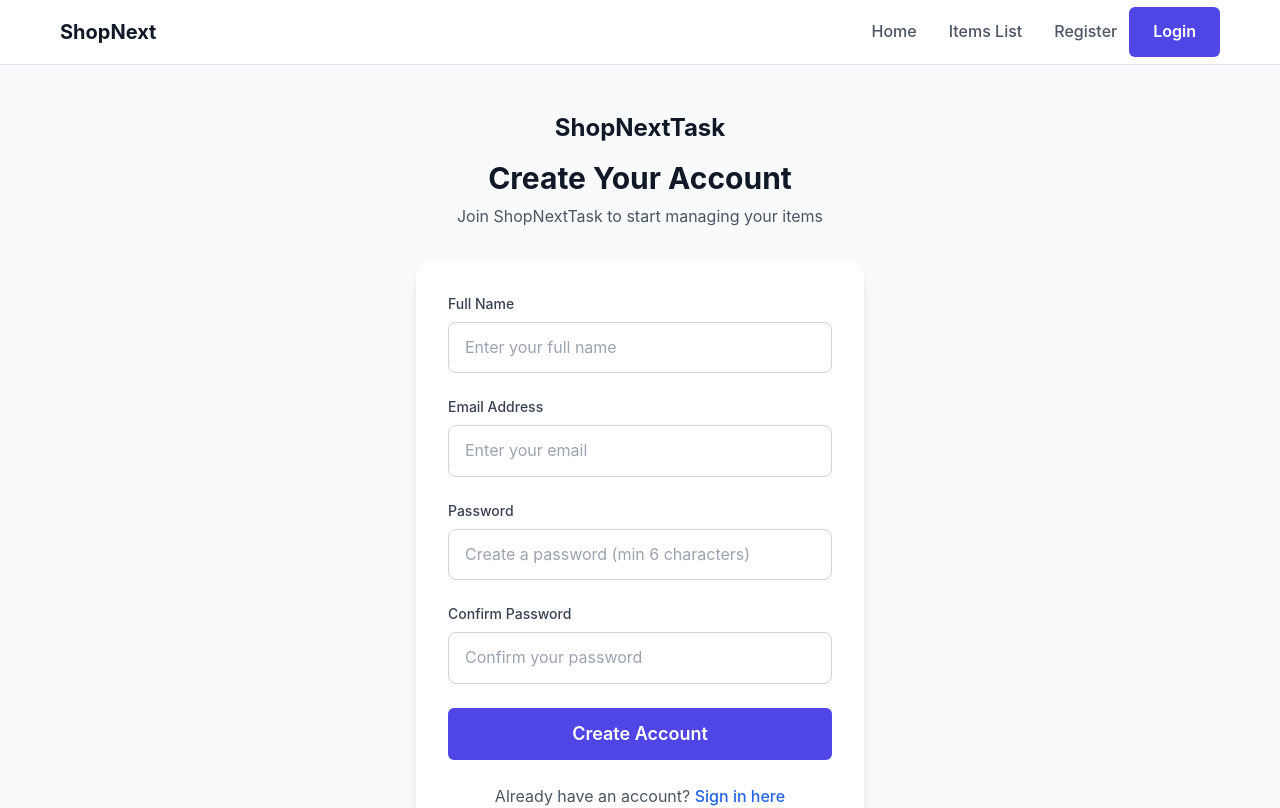
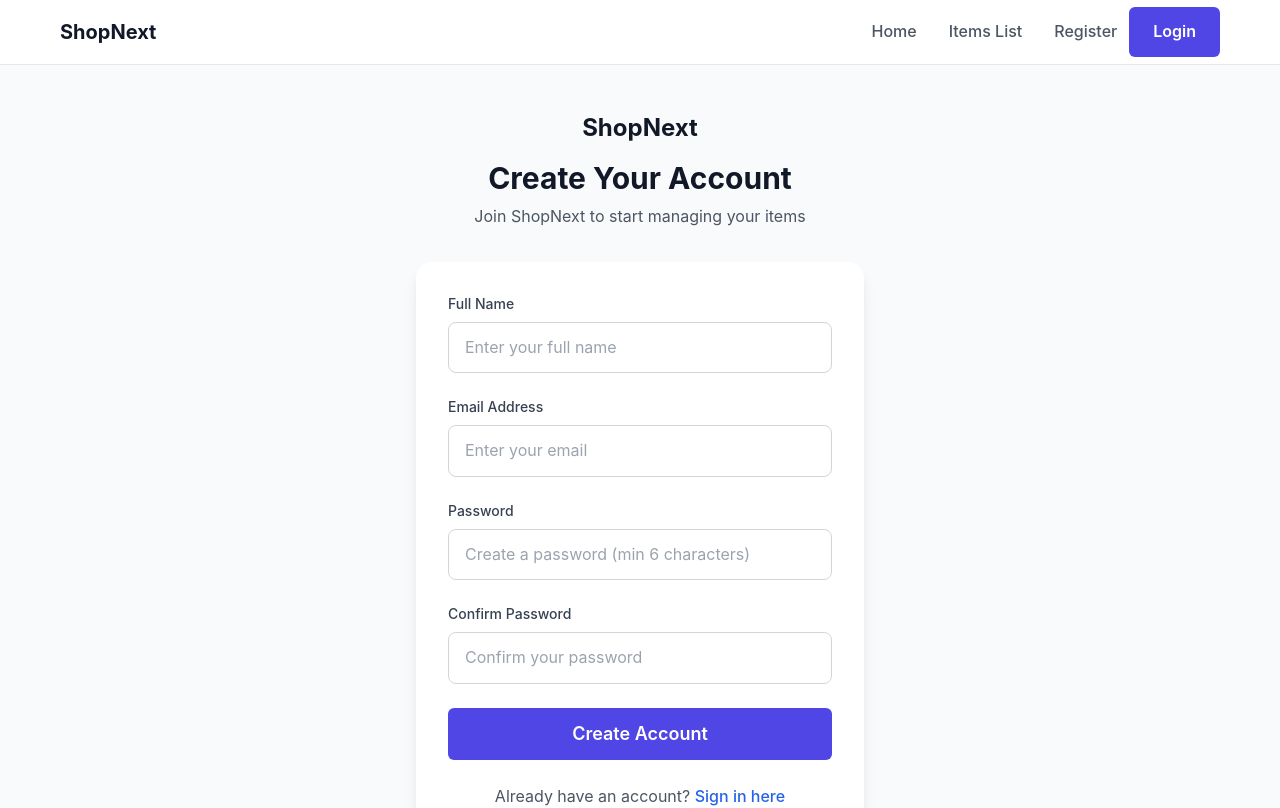
Before and after one commit to Xubaear/ShopNext, a Next.js app: page /register in a window 1280 px wide. Shown: the top 808 px of the page. Built offline with nearby package versions, Linux system fonts and the light colour scheme.

Commit message:
made a minor change

```diff
--- a/app/login/page.js
+++ b/app/login/page.js
@@ -77,7 +77,7 @@ export default function LoginPage() {
       const token = 'mock-jwt-token-' + demoUser.id;
 
       login(userData, token);
-      toast.success('Demo login successful! Welcome to ShopNextTask! 🎉');
+      toast.success('Demo login successful! Welcome to ShopNext! 🎉');
       router.push('/');
     } catch (error) {
       toast.error('Demo login failed');
@@ -92,7 +92,7 @@ export default function LoginPage() {
         <div className="text-center">
           <div className="flex items-center justify-center gap-2 mb-4">
 
-            <span className="text-2xl font-bold text-gray-900">ShopNextTask</span>
+            <span className="text-2xl font-bold text-gray-900">ShopNext</span>
           </div>
           <h2 className="text-3xl font-bold text-gray-900 mb-2">
             Sign in to Your Account
--- a/app/register/page.js
+++ b/app/register/page.js
@@ -74,7 +74,7 @@ export default function RegisterPage() {
       const token = 'mock-jwt-token-' + newUser.id;
 
       login(userData, token);
-      toast.success('Registration successful! Welcome to ShopNextTask!');
+      toast.success('Registration successful! Welcome to ShopNext!');
       router.push('/');
     } catch (error) {
       toast.error('Registration failed');
@@ -89,13 +89,13 @@ export default function RegisterPage() {
         <div className="text-center">
           <div className="flex items-center justify-center gap-2 mb-4">
 
-            <span className="text-2xl font-bold text-gray-900">ShopNextTask</span>
+            <span className="text-2xl font-bold text-gray-900">ShopNext</span>
           </div>
           <h2 className="text-3xl font-bold text-gray-900 mb-2">
             Create Your Account
           </h2>
           <p className="text-gray-600">
-            Join ShopNextTask to start managing your items
+            Join ShopNext to start managing your items
           </p>
         </div>
 
```
